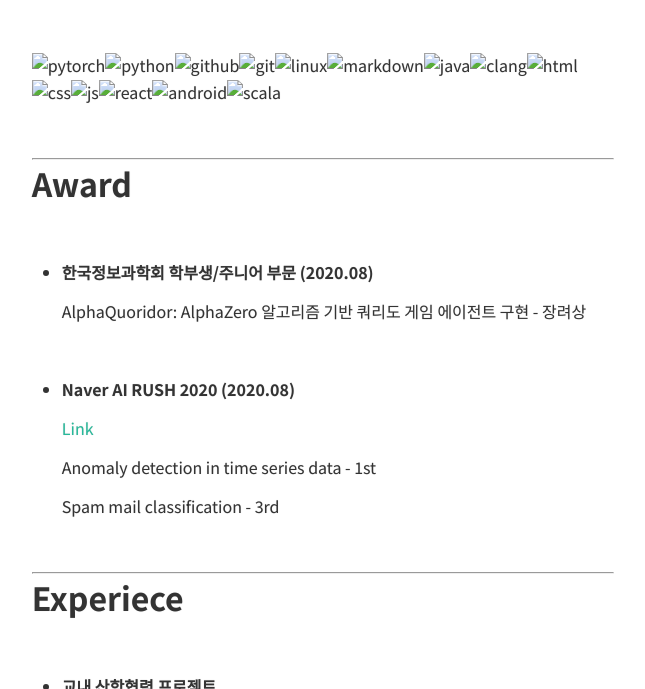
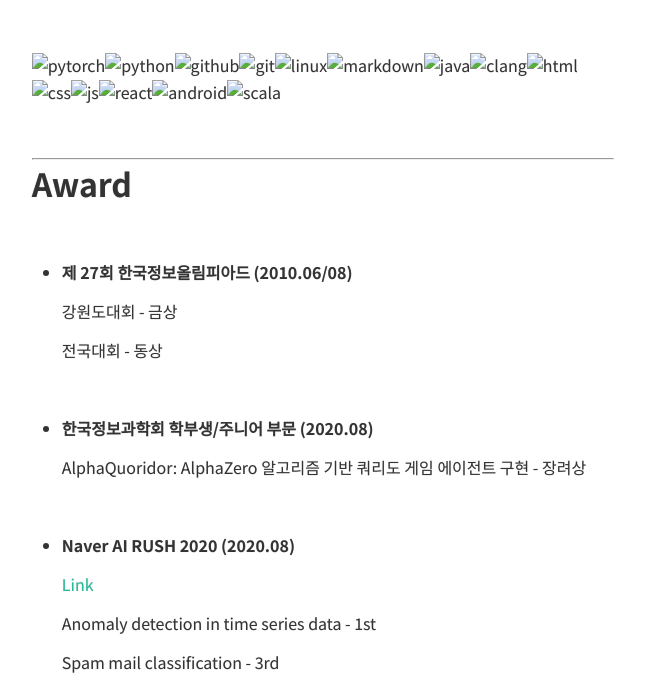
Before and after one commit to Clarit7/clarit7.github.io, a Jekyll site: the page built from about.md, in a window 1280 px wide and 900 px high, scrolled down 852 px, cut to the strip 0-689 px from the top of the window. Shown: the whole strip, without its empty margins (317-962 px from the left). Built offline with Jekyll 4.4.1, drawn with Linux system fonts in a browser that asks for light colours; some web fonts are replaced.

Commit message:
Add award

```diff
--- a/about.md
+++ b/about.md
@@ -43,6 +43,14 @@ Studied ML/DL/RL in Theory of Computation Lab, Kangwon National University(Bache
 ***
 
 ## Award
+
+<br/>
+
+* **제 27회 한국정보올림피아드 (2010.06/08)**
+
+  강원도대회 - 금상
+
+  전국대회 - 동상
 
 <br/>
 
```
